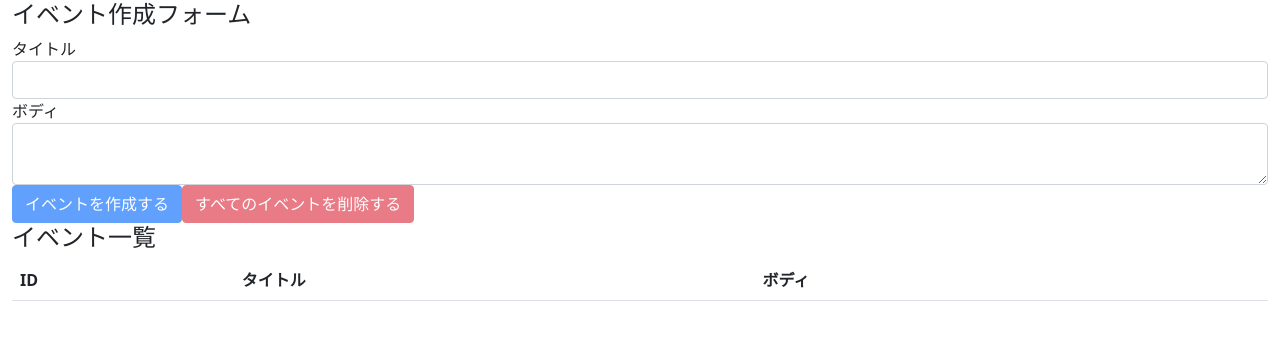
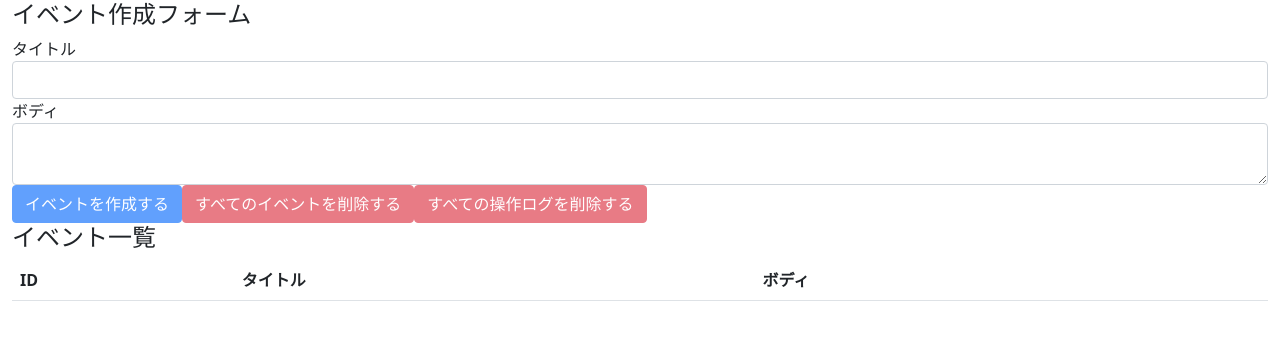
Before and after one commit to Kiyoshi09/react-hooks-101, a React (Create React App) app: page / in a window 1280 px wide. Shown: the top 340 px of the page. Built offline with nearby package versions, Linux system fonts and the light colour scheme.

Commit message:
delete all operation logs

```diff
--- a/src/components/EventForm.js
+++ b/src/components/EventForm.js
@@ -47,6 +47,19 @@
 
   const unCreatable = title === "" || body === "";
   const unDeletable = state.events.length === 0;
+
+  const deleteAllOperationLogs = (e) => {
+    e.preventDefault();
+
+    const result = window.confirm("操作ログ消す?マジ?");
+
+    if (result) {
+      dispatch({
+        type: DELETE_ALL_OPERATION_LOGS
+      });
+    }
+  };
+
   return (
     <>
       <h4>イベント作成フォーム</h4>
@@ -67,6 +80,9 @@
         <button className="btn btn-danger" onClick={deleteAllEvents} disabled={unDeletable}>
           すべてのイベントを削除する
         </button>
+        <button className="btn btn-danger" onClick={deleteAllOperationLogs} disabled={state.operationLogs.length === 0}>
+          すべての操作ログを削除する
+        </button>
       </form>
     </>
   );
```
